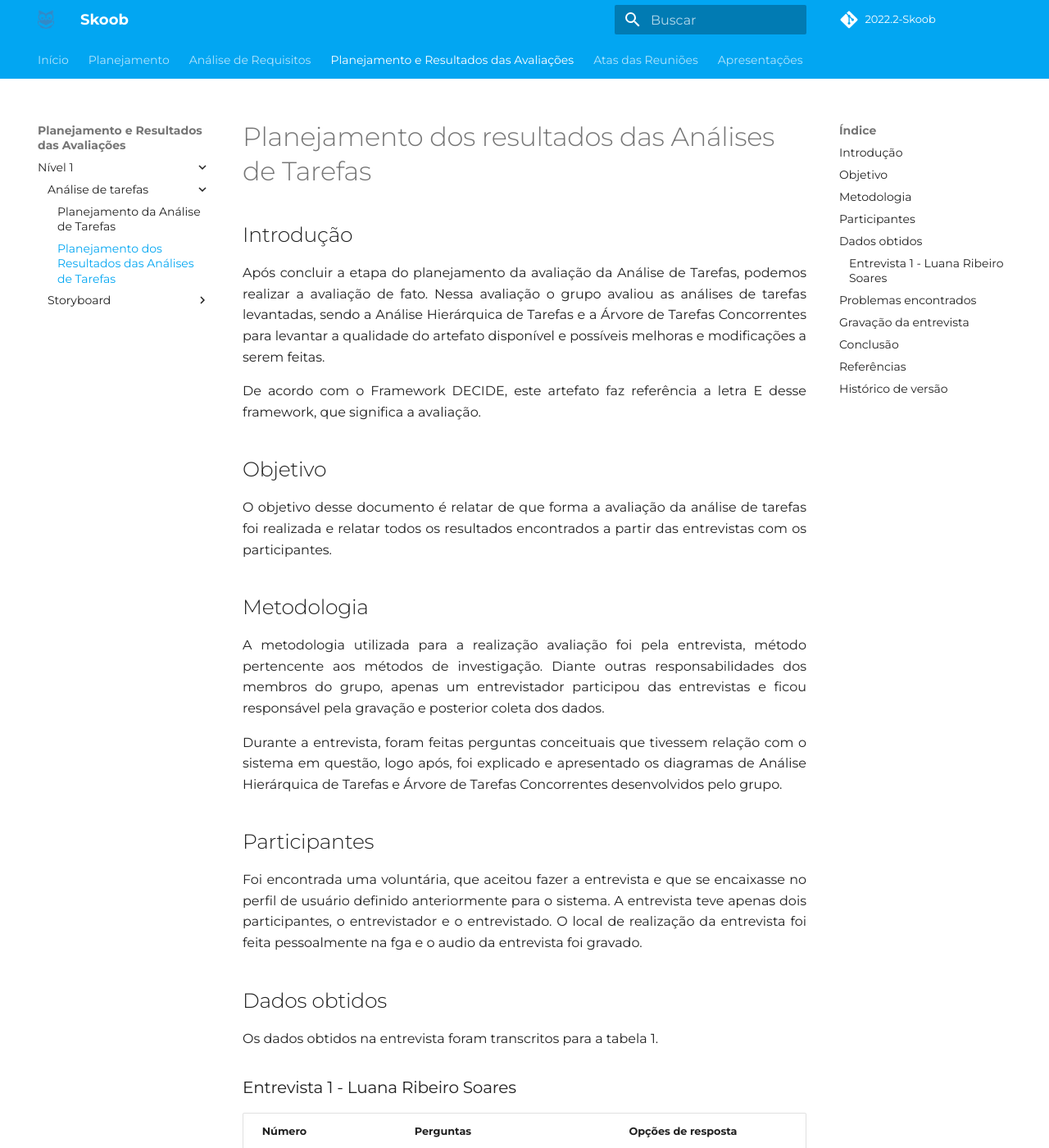
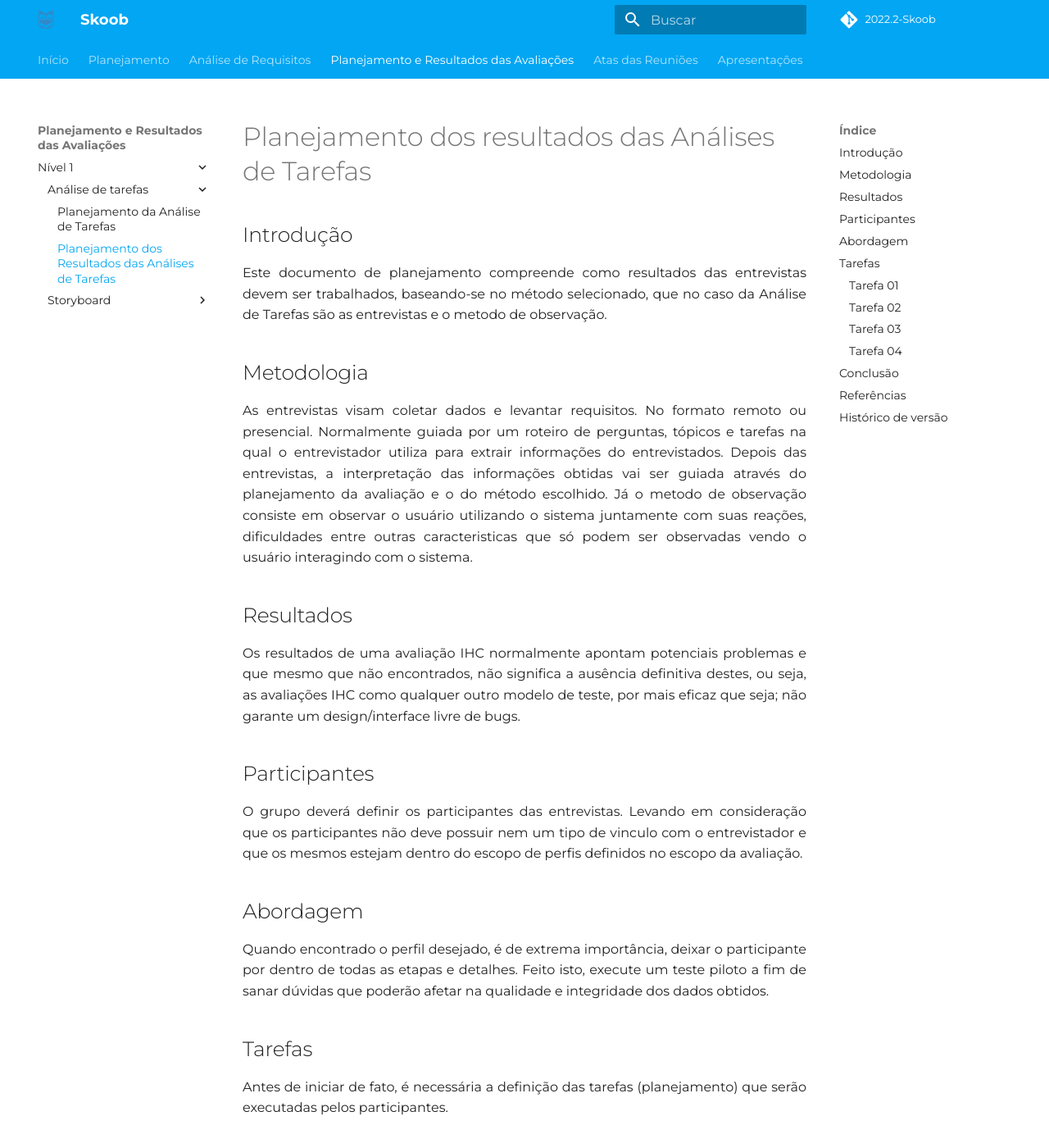
Before and after one commit to Interacao-Humano-Computador/2022.2-Skoob, an MkDocs documentation site: the page built from docs/planejamentoAnalise/planejamento-resultados-analise-tarefas.md, in a window 1280 px wide and 1400 px high. Shown: the whole window at 82% size. Built offline with MkDocs 1.6.1 and Material for MkDocs 9.7.7, drawn with Linux system fonts in a browser that asks for light colours; some web fonts are replaced; comment, search, counter and statistics services are not loaded; some of the changed text lies outside the part shown.

```diff
--- a/docs/planejamentoAnalise/planejamento-resultados-analise-tarefas.md
+++ b/docs/planejamentoAnalise/planejamento-resultados-analise-tarefas.md
@@ -2,71 +2,101 @@
 
 ## Introdução
 
-<p align="justify">Após concluir a etapa do planejamento da avaliação da Análise de Tarefas, podemos realizar a avaliação de fato. Nessa avaliação o grupo avaliou as análises de tarefas levantadas, sendo a Análise Hierárquica de Tarefas e a Árvore de Tarefas Concorrentes para levantar a qualidade do artefato disponível e possíveis melhoras e modificações a serem feitas.</p>
-<p align="justify">De acordo com o Framework DECIDE, este artefato faz referência a letra E desse framework, que significa a avaliação.</p>
-
-## Objetivo
-
-<p align="justify">O objetivo desse documento é relatar de que forma a avaliação da análise de tarefas foi realizada e relatar todos os resultados encontrados a partir das entrevistas com os participantes.</p>
+<p align="justify">Este documento de planejamento compreende como resultados das entrevistas devem ser trabalhados, baseando-se no método selecionado, que no caso da Análise de Tarefas são as entrevistas e o metodo de observação.</p>
 
 ## Metodologia
 
-<p align="justify">A metodologia utilizada para a realização avaliação foi pela entrevista, método pertencente aos métodos de investigação. Diante outras responsabilidades dos membros do grupo, apenas um entrevistador participou das entrevistas e ficou responsável pela gravação e posterior coleta dos dados.</p>
-<p align="justify">Durante a entrevista, foram feitas perguntas conceituais que tivessem relação com o sistema em questão, logo após, foi explicado e apresentado os diagramas de Análise Hierárquica de Tarefas e Árvore de Tarefas Concorrentes desenvolvidos pelo grupo.</p>
+<p align="justify">As entrevistas visam coletar dados e levantar requisitos. No formato remoto ou presencial. Normalmente guiada por um roteiro de perguntas, tópicos e tarefas na qual o entrevistador utiliza para extrair informações do entrevistados. Depois das entrevistas, a interpretação das informações obtidas vai ser guiada através do planejamento da avaliação e o do método escolhido.
+Já o metodo de observação consiste em observar o usuário utilizando o sistema juntamente com suas reações, dificuldades entre outras caracteristicas que só podem ser observadas vendo o usuário interagindo com o sistema.</p>
+
+## Resultados
+
+<p align="justify">Os resultados de uma avaliação IHC normalmente apontam potenciais problemas e que mesmo que não encontrados, não significa a ausência definitiva destes, ou seja, as avaliações IHC como qualquer outro modelo de teste, por mais eficaz que seja; não garante um design/interface livre de bugs.</p>
 
 ## Participantes
 
-<p align="justify">Foi encontrada uma voluntária, que aceitou fazer a entrevista e que se encaixasse no perfil de usuário definido anteriormente para o sistema. A entrevista teve apenas dois participantes, o entrevistador e o entrevistado. O local de realização da entrevista foi feita pessoalmente na fga e o audio da entrevista foi gravado.</p>
+<p align="justify">O grupo deverá definir os participantes das entrevistas. Levando em consideração que os participantes não deve possuir nem um tipo de vinculo com o entrevistador e que os mesmos estejam dentro do escopo de perfis definidos no escopo da avaliação.</p>
 
-## Dados obtidos
+## Abordagem
 
-<p align="justify">Os dados obtidos na entrevista foram transcritos para a tabela 1.</p>
+<p align="justify">Quando encontrado o perfil desejado, é de extrema importância, deixar o participante por dentro de todas as etapas e detalhes. Feito isto, execute um teste piloto a fim de sanar dúvidas que poderão afetar na qualidade e integridade dos dados obtidos.</p>
 
-### Entrevista 1 - Luana Ribeiro Soares
+## Tarefas
 
-| Número |                                                     Perguntas                                                      |                                                     Opções de resposta                                                      |
-| :----: | :----------------------------------------------------------------------------------------------------------------: | :-------------------------------------------------------------------------------------------------------------------------: |
-|   1    |                                                 Qual a sua idade?                                                  |                                                           19 anos                                                           |
-|   2    |                                   Qual o seu nível de formação acadêmica atual?                                    |                                     [x] Graduação </br> [ ] Mestrado </br>[ ] Dutorado                                      |
-|   3    |                                   Com qual frequência você costuama ler livros?                                    |                                          [x] Muita </br> [ ] Média </br>[ ] Pouca                                           |
-|   4    |                            Você sente a nescessidade de catalogar os livros que já leu?                            |                                          [x] Muita </br> [ ] Média </br>[ ] Pouca                                           |
-|   5    |       Ao realizar a tarefa de "adicionar uma frase que goste", qual foi sua maior dificuldade ao executá-la?       |      No aplicativo na hora de colocar é preciso acessar uma area espécifica, que não é ensinada e é preciso procurar.       |
-|   6    |          Ao realizar a tarefa de "adicionar um livro lido", qual foi sua maior dificuldade ao executá-la?          |                   encontrar o livro, não encontrei a edição que gostaria, foi dificil fazer a atividade.                    |
-|   7    | Ao realizar uma tarefa de "fazer uma avaliação sobre um livro lido", qual foi sua maior dificuldade ao executá-la? |                               não salvar as alterações feitas e ter que refazer a avaliação.                                |
-|   8    |          Ao realizar uma tarefa de "fazer cadastro/login", qual foi sua maior dificuldade ao executá-la?           |                                                    não teve dificuldade.                                                    |
-|   9    |                          O sistema forneceu ajuda/orientação a você durante suas tarefas?                          |                                        [ ] Sim </br> [ ] Não </br>[x] Mais ou Menos                                         |
-|   10   |                                      O sistema é intuitivo em sua utilização?                                      |                                        [ ] Sim </br> [ ] Não </br>[x] Mais ou Menos                                         |
-|   11   |                             Você possui controle total do site e de suas ferramentas?                              |                                        [ ] Sim </br> [ ] Não </br>[x] Mais ou Menos                                         |
-|   12   |                            Qual o nível de dificuldade em encontrar os livros no site?                             |                                          [ ] Muita </br> [x] Média </br>[ ] Pouca                                           |
-|   13   |                  O sistema disponibilizou acessiblidade suficiente para você durante as tarefas?                   |                                        [ ] Sim </br> [ ] Não </br>[ ] Mais ou Menos                                         |
-|   14   |                                      Quais as piores características do site?                                      |                       trava um pouco ao escrever sobre os livros e ai é preciso refazer a atividade.                        |
-|   15   |                                     Quais as melhores características do site?                                     | poder compartilhar a parte do livro que esta e poder comentar isso com outras pessoas que tambem estão lendo o mesmo livro. |
-|   16   |                  O que você acha que deveria ser melhorado no site em relação as tarefas feitas?                   |                                      abranger mais livros, o site ser mais intuitivo.                                       |
-|   17   |                       O que você acha que deveria ser melhorado no site em um aspecto geral?                       |                                          estetica desagradavel, login automatico.                                           |
+<p align="justify">Antes de iniciar de fato, é necessária a definição das tarefas (planejamento) que serão executadas pelos participantes.</p>
 
-<figcaption align='center'>
-    Tabela 1: Perguntas realizadas durante a entrevista com respectivas respostas.
-</figcaption>
+### Tarefa 01
 
-<p align="justify">Após as perguntas, foi apresentado os digramas de Análise Hierárquica de Tarefas e a Árvore de Tarefas Concorrentes para a entrevistada com o objetivo de analisar se essa concordava com as tarefas, objetivos e operações que foram levantados para o projeto. A entrevistada concordou com todas as tarefas, questionando apenas a figura 5 da Árvore de Tarefas Concorrentes.</p>
+Adicionar uma frase que goste.
 
-## Problemas encontrados
+<ul>
+<li>Entrar no sistema do skoob;</li>
+<li>Entrar em seu perfil;</li>
+<li>Clicar no input com a frase "Escreva aqui uma frase que goste ...";</li>
+<li>Escrever a frase que deseja;</li>
+<li>Clicar em salvar.</li>
 
-<p align="justify">Um problema encontrado foi a figura 5 da Árvore de Tarefas Concorrentes. De acordo com a entrevistada, ficou confuso a descrição de uma atividade dando a entender que uma pessoa que não leu determinado livro pode fazer a avaliação.</p>
+</ul>
 
-## Gravação da entrevista
+### Tarefa 02
+
+Adicionar um livro lido.
+
+<ul>
+<li>Entrar no sistema do skoob;</li>
+<li>Entrar em seu perfil;</li>
+<li>Clicar no input com a frase "Busque por títulos...";</li>
+<li>Escrever nome/autor/editora do livro que deseja;</li>
+<li>Clicar no livro que deseja;</li>
+<li>Clicar em adicionar;</li>
+<li>Escolher a tag "lido".</li>
+
+</ul>
+
+### Tarefa 03
+
+Avaliar um livro que leu.
+
+<ul>
+<li>Entrar no sistema do skoob;</li>
+<li>Entrar em seu perfil;</li>
+<li>Clicar no input com a frase "Busque por títulos...";</li>
+<li>Escrever nome/autor/editora do livro que deseja avaliar;</li>
+<li>Escolher o numero de estrelas do livro.</li>
+
+</ul>
+
+### Tarefa 04
+
+Fazer cadastro/login.
+
+<ul>
+<li>Inserir usuário; </li>
+<li>Inserir senha;</li>
+<li>Clicar em entrar.</li>
+
+</ul>
 
 ## Conclusão
 
-<p align="justify">Conclui-se que é necessário fazer algumas alterações e melhorias no artefato Análise de tarefas, tanto no diagrama de Análise Hierárquica de Tarefas quanto na Árvore de Tarefas Concorrentes, detalhando mais a figura 5 que é referênte a "Avaliar um livro lido". Além disso, é necessário refazer a figura 2 referente a "cadastro e login", pois foi citado em aula que não seria interresante o desenvolvimento de tal analise.</p>
+<p align="justify">Os avaliadores devem relatar os resultados consolidados, normalmente através de um documento que costuma incluir de acordo com o Barbosa e Silva (2021):</p>
+
+<ul>
+<li>os objetivos e escopo da avaliação;</li>
+<li>a forma como a avaliação foi realizada;</li>
+<li>o número e o perfil de usuários e avaliadores que participaram da avaliação;</li>
+<li>um sumário dos dados coletados, incluindo tabelas e gráficos;</li>
+<li>um relato da interpretação e análise dos dados;</li>
+<li>uma lista dos problemas encontrados;</li>
+<li>um planejamento para o reprojeto do sistema.</li>
+</ul>
 
 ## Referências
 
-> Barbosa, S. D. J.; Silva, B. S. da; Silveira, M. S.; Gasparini, I.; Darin, T.; Barbosa, G. D. J. (2021) Interação Humano-Computador e Experiência do usuário. Autopublicação.
+> Barbosa, S. D. J.; Silva, B. S. da; Silveira, M. S.; Gasparini, I.; Darin, T.; Barbosa, G. D. J. Interação Humano-Computador e Experiência do usuário. Autopublicação. 2021
 
 ## Histórico de versão
 
-| Versão | Data       | Descrição                                                                | Autor(es)       | Revisor(es) |
-| ------ | ---------- | ------------------------------------------------------------------------ | --------------- | ----------- |
-| 1.0    | 13/12/2022 | Criação do documento do planejamento do resultado das análise de tarefas | Hellen Fernanda | João Pedro  |
-| 1.1    | 14/12/2022 | Finalização da page                                                      | Hellen Fernanda | João Pedro  |
+| Versão |    Data    |            Descrição            |      Autor      |  Revisor   |
+| :----: | :--------: | :-----------------------------: | :-------------: | :--------: |
+|  1.0   | 13/12/2022 | Criação da página e finalização | Hellen Fernanda | João Pedro |
```
Also changed, not shown: docs/planejamentoAnalise/hellen.md (added, +72 -0 lines).
